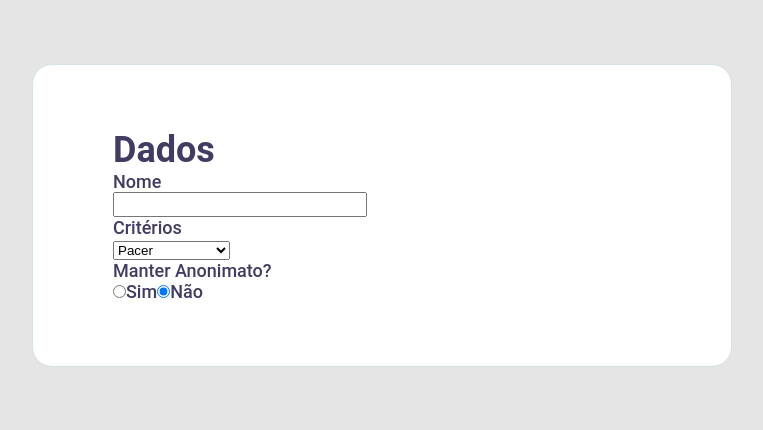
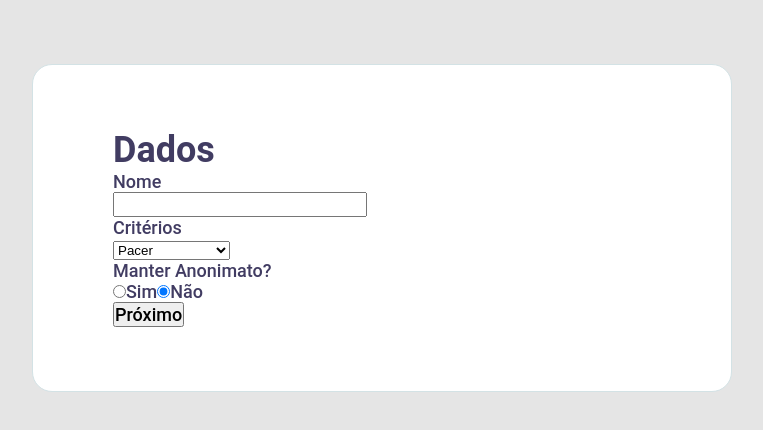
Before and after one commit to NicolasFujisawa/performance-appraisal-app, a React (Create React App) app in the folder front/: page /create_evaluation in a window 1280 px wide. Shown: the top 430 px of the page, without its empty margins (258-1021 px from the left). Built offline with nearby package versions, Linux system fonts and the light colour scheme.

Commit message:
Adjust form

```diff
--- a/front/src/pages/CreateEvaluation.tsx
+++ b/front/src/pages/CreateEvaluation.tsx
@@ -5,6 +5,7 @@ export default function Evaluation() {
     <div id="page-container">
       <h1>Dados</h1>
       <form>
+        <div>
           <p>Nome</p>
           <input type="text" />
           <p>Critérios</p>
@@ -17,6 +18,10 @@ export default function Evaluation() {
           <label>Sim</label>
           <input type="radio" value="2" name="anonymous" checked />
           <label>Não</label>
+        </div>
+        <button className="confirm-button" type="submit">
+          Próximo
+        </button>
       </form>
     </div>
   )
```
Lines whose indentation alone changed are shown as unchanged.
